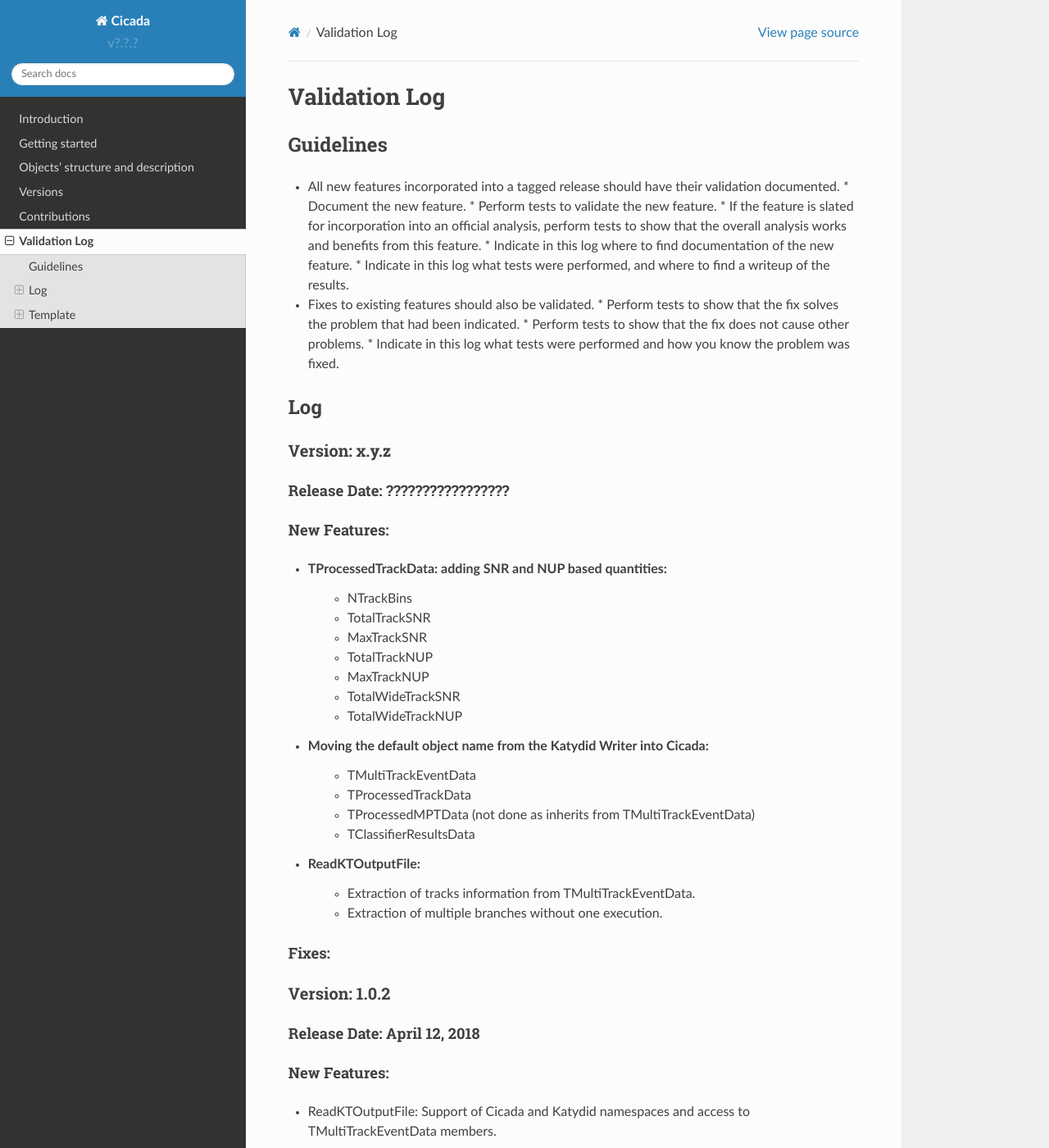
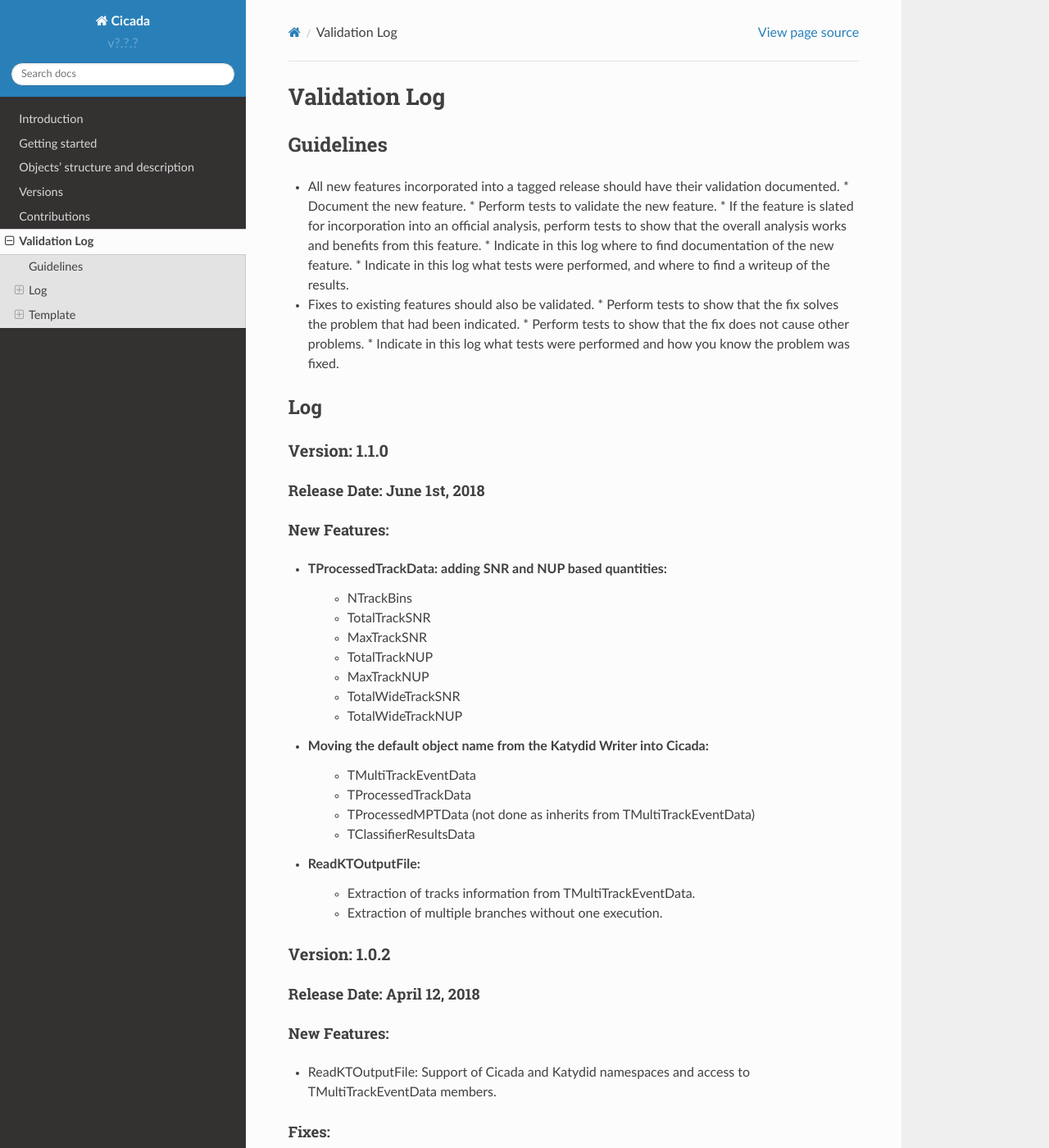
Before and after one commit to project8/cicada, a Sphinx documentation site: the page built from Documentation/ValidationLog.rst, in a window 1280 px wide and 1400 px high. Shown: the whole window at 82% size. Built offline with Sphinx 7.4.7 and the Read the Docs theme 2.0.0, drawn with Linux system fonts in a browser that asks for light colours.

Commit message:
Update CmakeLists and Validation Log

```diff
--- a/CMakeLists.txt
+++ b/CMakeLists.txt
@@ -10,7 +10,7 @@ cmake_minimum_required (VERSION 3.1)
 #########
 
 cmake_policy( SET CMP0048 NEW ) # version in project()
-project( Cicada VERSION 1.0.2 )
+project( Cicada VERSION 1.1.0 )
 
 list( APPEND CMAKE_MODULE_PATH ${PROJECT_SOURCE_DIR}/Scarab/cmake )
 include( PackageBuilder )
--- a/Documentation/ValidationLog.rst
+++ b/Documentation/ValidationLog.rst
@@ -18,11 +18,11 @@ Guidelines
 Log
 ---
 
-Version: x.y.z
+Version: 1.1.0
 ~~~~~~~~~~~~~~
 
-Release Date: ?????????????????
-'''''''''''''''''''''''''''''''
+Release Date: June 1st, 2018
+''''''''''''''''''''''''''''
 
 New Features:
 '''''''''''''
@@ -35,19 +35,15 @@ New Features:
     * MaxTrackNUP
     * TotalWideTrackSNR
     * TotalWideTrackNUP
-
 * Moving the default object name from the Katydid Writer into Cicada:
       * TMultiTrackEventData
       * TProcessedTrackData
       * TProcessedMPTData (not done as inherits from TMultiTrackEventData)
       * TClassifierResultsData
-
 * ReadKTOutputFile:
     * Extraction of tracks information from TMultiTrackEventData.
     * Extraction of multiple branches without one execution.
 
-Fixes:
-''''''
 
 Version: 1.0.2
 ~~~~~~~~~~~~~~
```
